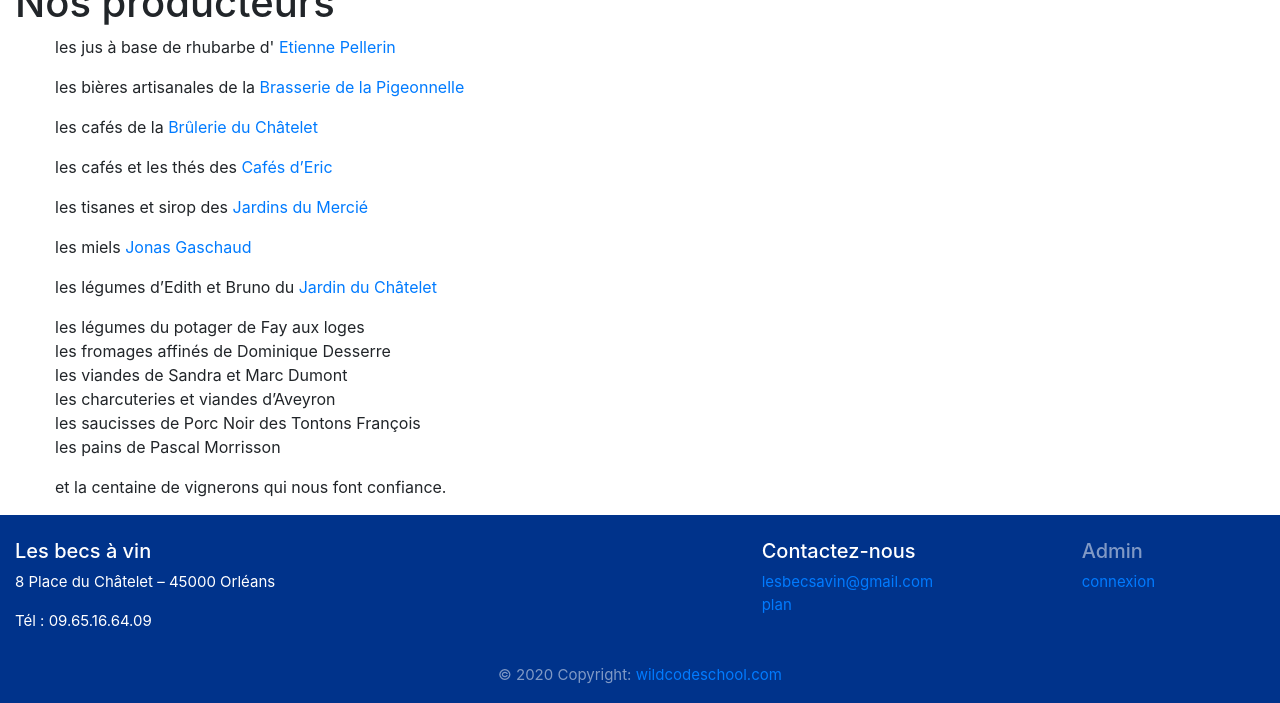
After one commit to fredericbertrand/becsaVin, a Django app: page /caviste/ in a window 1280 px wide. The commit adds this page. Shown: the part 329-1032 px from the top of the page. Run offline with Django 3.2, Linux system fonts and the light colour scheme; some libraries are stand-ins or nearby versions.

Commit message:
creation caviste.html et commentaire.html

```diff
--- a/becsavin/main_app/templates/main_app/base.html
+++ b/becsavin/main_app/templates/main_app/base.html
@@ -29,7 +29,7 @@
                 <div class="collapse navbar-collapse" id="navbarSupportedContent">
                     <ul class="navbar-nav ml-auto">
                         <li class="nav-item active">
-                            <a class="nav-link" href="#">Accueil</a>
+                            <a class="nav-link" href='{% url "main_app:index" %}'>Accueil</a>
                         </li>
                         <li class="nav-item">
                             <a class="nav-link" href="#">Bistrot</a>
@@ -38,7 +38,7 @@
                             <a class="nav-link" href="#">Bar à vin</a>
                         </li>
                         <li class="nav-item">
-                            <a class="nav-link" href="#">Caviste</a>
+                            <a class="nav-link" href="{% url 'main_app:caviste' %}">Caviste</a>
                         </li>
                         <li class="nav-item">
                             <a class="nav-link" href="#">A propos</a>
--- /dev/null
+++ b/becsavin/main_app/templates/main_app/caviste.html
@@ -0,0 +1,7 @@
+{% extends 'main_app/base.html' %}
+
+{% block content %}
+
+{% include 'main_app/liste_prod.html' %}
+
+{% endblock %}
--- /dev/null
+++ b/becsavin/main_app/templates/main_app/liste_prod.html
@@ -0,0 +1,46 @@
+{% load static %}
+
+<div>
+    <h1>Nos producteurs</h1>
+    <ul>
+        <p>les jus à base de rhubarbe d'
+            <a
+                href="https://www.facebook.com/pages/category/Shopping---Retail/Rhubarbe-Etienne-Pellerin-100206815003484/">
+                Etienne Pellerin</a></p>
+
+        <p>les bières artisanales de la
+            <a href="http://www.brasserie-pigeonnelle.fr/">Brasserie de la Pigeonnelle</a></p>
+
+        <p>les cafés de la
+            <a href="https://labrulerieduchatelet.jimdofree.com/">Brûlerie du Châtelet</a></p>
+        <!-- https://fr-fr.facebook.com/pages/category/Tea-Room/La-Brulerie-du-Ch%C3%A2telet-536294009813636/ -->
+
+        <p>les cafés et les thés des
+            <a href="https://www.lescafes-eric.fr/">Cafés d’Eric</a></p>
+        <!-- https://fr-fr.facebook.com/LesCafesDEricOrleans/ -->
+
+        <p>les tisanes et sirop des
+            <a
+                href="https://www.tourisme-aveyron.com/fr/diffusio/artisans-entreprises/les-jardins-du-mercie-plantes-medicinales-vezins-de-levezou_TFO095165878115">
+                Jardins du Mercié</a></p>
+
+        <p>les miels
+            <a href="https://www.grenierdemarieetanais.com/product-page/miel-de-sologne">
+                Jonas Gaschaud</a></p>
+
+        <p>les légumes d’Edith et Bruno du
+            <a
+                href="https://www.petitfute.com/v11084-orleans-45000/c650-produits-gourmands-vins/c1104-epicerie/1540210-au-jardin-du-chatelet.html">
+                Jardin du Châtelet</a></p>
+
+        <p>
+            les légumes du potager de Fay aux loges<br />
+            les fromages affinés de Dominique Desserre<br />
+            les viandes de Sandra et Marc Dumont<br />
+            les charcuteries et viandes d&rsquo;Aveyron<br />
+            les saucisses de Porc Noir des Tontons François<br />
+            les pains de Pascal Morrisson</p>
+        <p>et la centaine de vignerons qui nous font confiance.</p>
+    </ul>
+
+</div>
--- a/becsavin/main_app/urls.py
+++ b/becsavin/main_app/urls.py
@@ -3,6 +3,10 @@ from django.urls import path
 from django.conf import settings
 from django.conf.urls.static import static
 
-urlpatterns = [path("", views.index)] + static(
-    settings.STATIC_URL, document_root=settings.STATIC_ROOT
-)
+app_name = "main_app"
+
+urlpatterns = [
+    path("", views.index, name="index"),
+    path("caviste/", views.caviste, name="caviste"),
+    path("commentaires/", views.commentaires, name="commentaires"),
+] + static(settings.STATIC_URL, document_root=settings.STATIC_ROOT)
--- a/becsavin/main_app/views.py
+++ b/becsavin/main_app/views.py
@@ -15,3 +15,11 @@ def index(request):
 
 def carousel(request):
     return render(request, "main_app/carousel.html")
+
+
+def caviste(request):
+    return render(request, "main_app/caviste.html")
+
+
+def commentaires(request):
+    return render(request, "main_app/commentaires.html")
```
Also changed, not shown: becsavin/main_app/templates/main_app/commentaires.html (added, +38 -0 lines).
